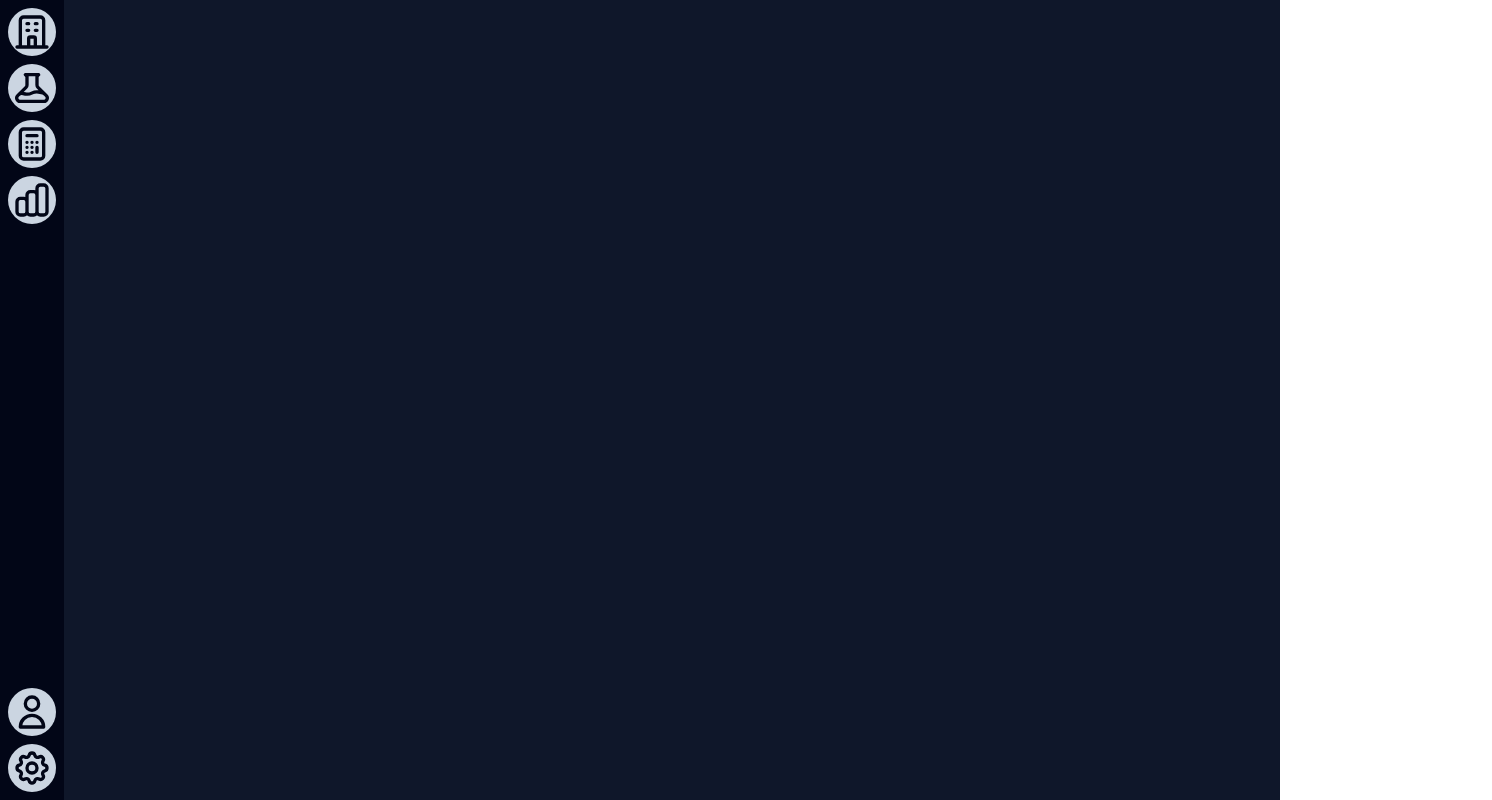
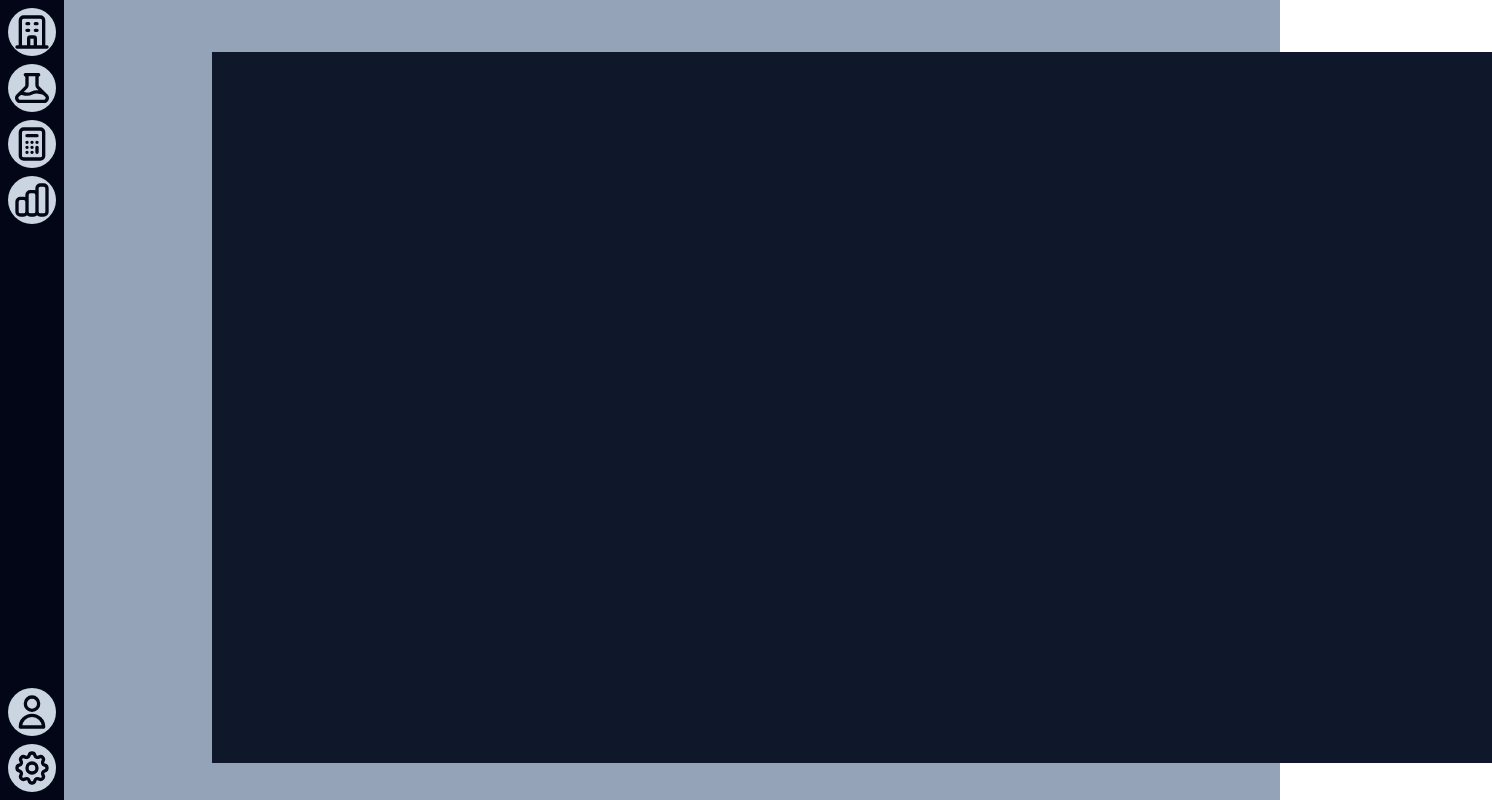
Before and after one commit to stasfr/LogisticGame, a Nuxt app: page / in a window 1280 px wide. Shown: the whole page, 1492 px wide, since content can reach past the window. Built offline with nearby package versions, Linux system fonts and the light colour scheme.

Commit message:
background drag n drop

```diff
--- a/components/MainApp.vue
+++ b/components/MainApp.vue
@@ -1,7 +1,18 @@
 <template>
-  <div>
-    <UISidebar />
-    <Playground />
+  <UISidebar />
+  <div @mousedown="test" @wheel.prevent class="h-screen w-screen bg-slate-400">
+    <div
+      :class="[isDragging ? 'cursor-move' : '']"
+      @mousedown="onMouseDown"
+      @mousemove="onMouseMove"
+      @mouseup="onMouseUp"
+      @mouseleave="onMouseUp"
+      @wheel="onMouseWheel"
+      ref="container"
+      class="container bg-slate-400"
+    >
+      <Playground class="" />
+    </div>
     <UIMenuWindow v-if="state.isShowWindow"></UIMenuWindow>
   </div>
 </template>
@@ -9,4 +20,57 @@
 <script setup>
 import { useUIStore } from '@/store/ui';
 const state = useUIStore();
+
+const container = ref(null);
+const isDragging = ref(false);
+const startPos = reactive({ x: 0, y: 0 });
+const currentPos = reactive({ x: 0, y: 0 });
+
+const test = event => {
+  if (event.button === 1) {
+    event.preventDefault();
+  }
+};
+
+const onMouseDown = event => {
+  if (event.button === 1) {
+    // Нажатие на колесико мыши
+    event.preventDefault();
+    isDragging.value = true;
+    startPos.x = event.clientX;
+    startPos.y = event.clientY;
+  }
+};
+
+const onMouseMove = event => {
+  if (isDragging.value) {
+    const deltaX = event.clientX - startPos.x;
+    const deltaY = event.clientY - startPos.y;
+    currentPos.x += deltaX;
+    currentPos.y += deltaY;
+    startPos.x = event.clientX;
+    startPos.y = event.clientY;
+    container.value.style.transform = `translate(${currentPos.x}px, ${currentPos.y}px)`;
+  }
+};
+
+const onMouseUp = () => {
+  isDragging.value = false;
+};
+
+const onMouseWheel = event => {
+  // Обработка прокрутки колесика мыши (если необходимо)
+  if (event.button === 1) {
+    event.preventDefault();
+  }
+};
 </script>
+
+<style>
+.container {
+  position: absolute;
+  inset: 52px 240px 37px 212px;
+  touch-action: none;
+  overflow: auto;
+}
+</style>
--- a/components/Playground.vue
+++ b/components/Playground.vue
@@ -1,5 +1,5 @@
 <template>
-  <div class="absolute inset-0 overflow-hidden bg-slate-900">
+  <div class="absolute inset-0 overflow-hidden bg-slate-400">
     <Scene :sceneOptions="sceneOption" :lineOptions="lineOption" />
   </div>
 </template>
@@ -10,4 +10,47 @@ const state = useSceneParamsStore();
 
 const sceneOption = state.sceneTabs;
 const lineOption = state.sceneLines;
+
+// const container = ref(null);
+// const isDragging = ref(false);
+// const startPos = reactive({ x: 0, y: 0 });
+// const currentPos = reactive({ x: 0, y: 0 });
+
+// const onMouseDown = event => {
+//   if (event.button === 1) {
+//     // Нажатие на колесико мыши
+//     isDragging.value = true;
+//     startPos.x = event.clientX;
+//     startPos.y = event.clientY;
+//   }
+// };
+
+// const onMouseMove = event => {
+//   if (isDragging.value) {
+//     const deltaX = event.clientX - startPos.x;
+//     const deltaY = event.clientY - startPos.y;
+//     currentPos.x += deltaX;
+//     currentPos.y += deltaY;
+//     startPos.x = event.clientX;
+//     startPos.y = event.clientY;
+//     container.value.style.transform = `translate(${currentPos.x}px, ${currentPos.y}px)`;
+//   }
+// };
+
+// const onMouseUp = () => {
+//   isDragging.value = false;
+// };
+
+// const onMouseWheel = event => {
+//   // Обработка прокрутки колесика мыши (если необходимо)
+// };
 </script>
+
+<style>
+.container {
+  position: absolute;
+  inset: 52px 240px 37px 212px;
+  touch-action: none;
+  overflow: auto;
+}
+</style>
```
